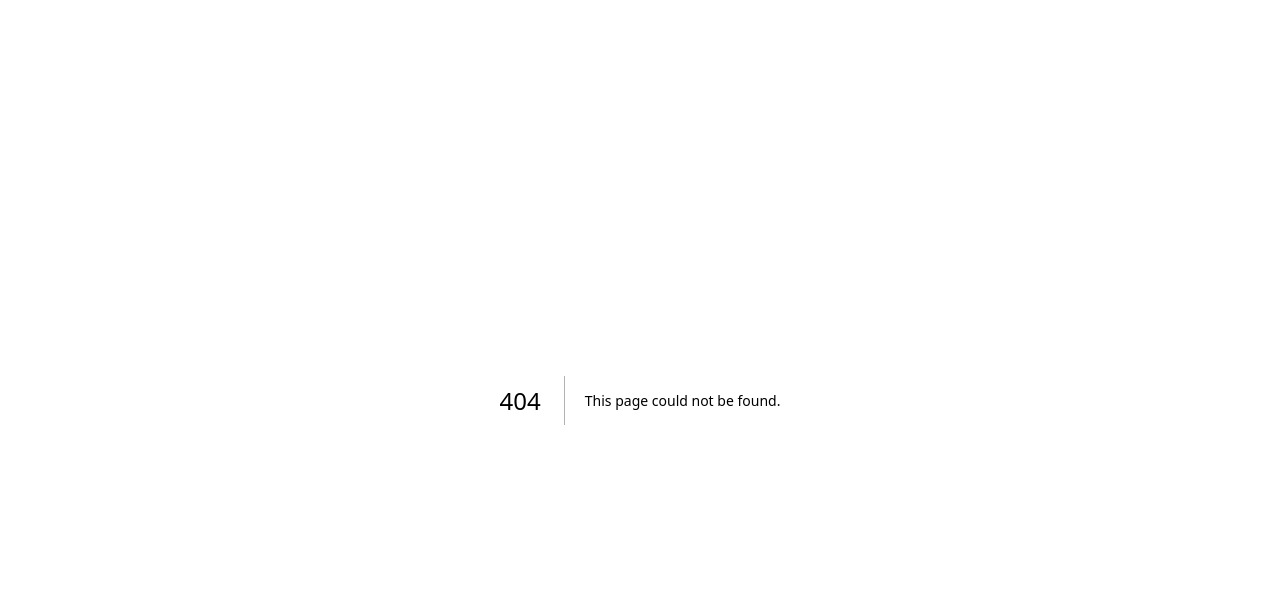
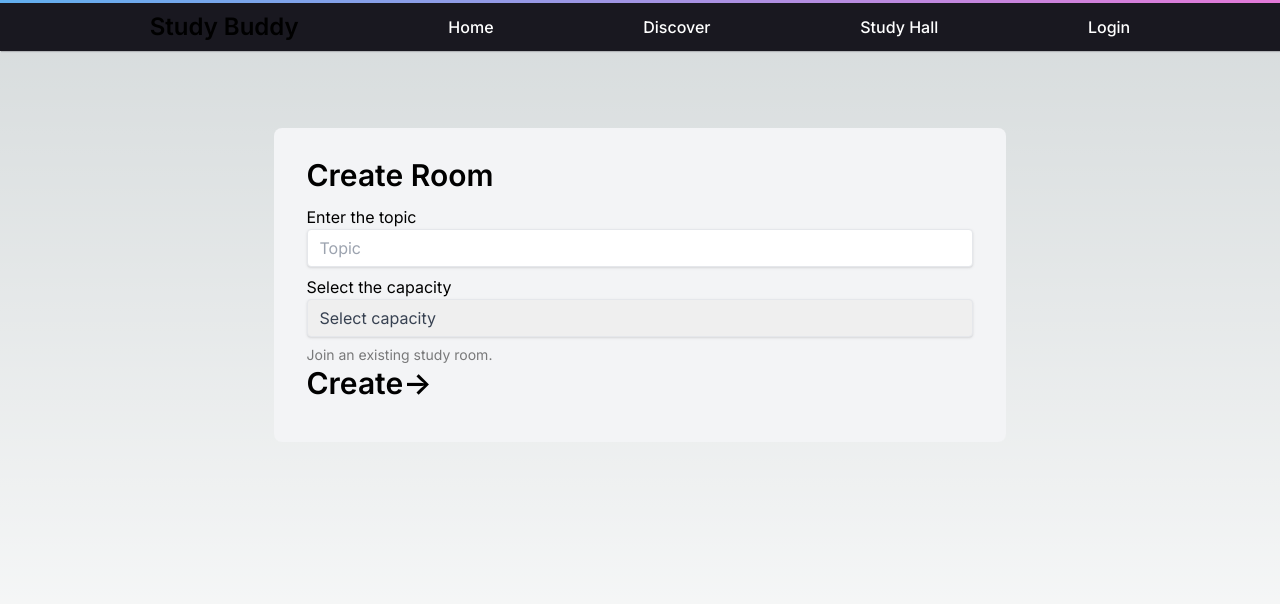
Before and after one commit to Ausbxuse/study-buddy, a Next.js app: page /createRoom in a window 1280 px wide. Before the commit this address had no page. Shown: the top 604 px of the page. Built offline with nearby package versions, Linux system fonts and the light colour scheme.

Commit message:
updated create room

```diff
--- /dev/null
+++ b/app/createRoom/page.jsx
@@ -0,0 +1,81 @@
+'use client';
+import React, { useState, useRef} from 'react';
+import Image from 'next/image'
+import Nav from '../../components/nav'
+import '../globals.css'
+
+export default function createRoom() {
+  const [topic, setTopic] = useState('');
+  const [capacity, setCapacity] = useState('');
+
+  // create the list of friends to invite
+
+  const inputRef = useRef(null);
+
+  const handleCreateRoom = (e) => {
+    e.preventDefault();
+
+    if (document.activeElement === inputRef.current) {
+      return;
+    }
+    // handle join room action using the roomCode
+    const roomName = topic || 'Untitled Room';
+    console.log('Creating Room with room name:', roomName, ', capacity:', capacity);
+  };
+
+  return (
+    <main className="flex min-h-screen flex-col items-center justify-start p-32 bg-gradient-to-t from-white via-white dark:from-black dark:via-black lg:static lg:h-auto lg:w-auto lg:bg-none">
+    <Nav></Nav>
+    <a
+    className="group lg:row-span-4 lg:col-span-5 rounded-lg border border-transparent px-8 py-7 transition-colors border-gray-300 bg-gray-100 dark:border-neutral-700 dark:bg-neutral-800/30"
+    target="_blank"
+    rel="noopener noreferrer"
+  >
+    <h2 className={`mb-3 text-3xl font-semibold`}>
+      Create Room
+
+    </h2>
+    <form onSubmit={handleCreateRoom}>
+      <label> Enter the topic </label>
+      <input
+        type="text"
+        placeholder="Topic"
+        value={topic}
+        onChange={(e) => setTopic(e.target.value)}
+        className="mb-2 shadow appearance-none border rounded w-full py-2 px-3 text-gray-700 leading-tight focus:outline-none focus:shadow-outline"
+      />
+      <label> Select the capacity</label>
+      <select
+        value={capacity}
+        onChange={(e) => setCapacity(e.target.value)}
+        className="mb-2 shadow appearance-none border rounded w-full py-2 px-3 text-gray-700 leading-tight focus:outline-none focus:shadow-outline"
+        >
+        <option value="" disabled>Select capacity</option>
+        <option value="3">3</option>
+        <option value="4">4</option>
+        <option value="5">5</option>
+        <option value="6">6</option>
+        <option value="7">7</option>
+        <option value="8">8</option>
+        <option value="9">9</option>
+        <option value="10">10</option>
+        {/* add more if needed*/}
+      </select>
+
+    </form>
+    <p className={`m-0 max-w-[30ch] text-sm opacity-50`}>
+      Join an existing study room.
+    </p>
+
+    <button
+  type="submit"
+  className={`mb-3 text-3xl font-semibold cursor-pointer`}
+>
+  Create
+  <span className="inline-block transition-transform group-hover:translate-x-1 motion-reduce:transform-none">
+    -&gt;
+  </span>
+</button>
+  </a>
+  </main>)
+}
--- a/app/page.jsx
+++ b/app/page.jsx
@@ -23,7 +23,8 @@ export default function Home() {
 
       <div className="mb-32 p-6 gap-8 grid text-center lg:max-w-5xl lg:w-full lg:mb-0 lg:grid-cols-5 lg:text-left">
         <a
-          href="https://nextjs.org/docs?utm_source=create-next-app&utm_medium=appdir-template&utm_campaign=create-next-app"
+          // href="https://nextjs.org/docs?utm_source=create-next-app&utm_medium=appdir-template&utm_campaign=create-next-app"
+          href="/table"
           className="group lg:col-span-3 lg:row-span-2 rounded-lg border border-transparent px-5 py-4 transition-colors border-gray-300 bg-gray-100 dark:border-neutral-700 dark:bg-neutral-800 dark:bg-opacity-30"
           target="_blank"
           rel="noopener noreferrer"
@@ -103,7 +104,7 @@ export default function Home() {
         </a>
 
         <a
-          href="https://vercel.com/templates?framework=next.js&utm_source=create-next-app&utm_medium=appdir-template&utm_campaign=create-next-app"
+          href="/createRoom"
           className="group lg:row-span-2 lg:col-span-2 rounded-lg border border-transparent px-5 py-4 transition-colors border-gray-300 bg-gray-100 dark:border-neutral-700 dark:bg-neutral-800/30"
           target="_blank"
           rel="noopener noreferrer"
```
